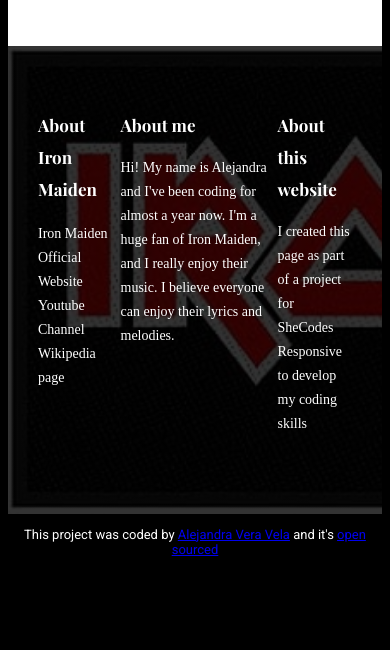
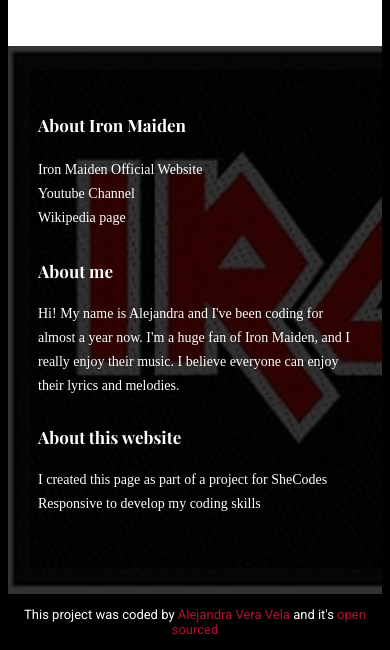
Before and after one commit to AlejandraVe/iron_maiden, a plain HTML site: page index.html in a window 390 px wide. Shown: the part 6954-7604 px from the top of the page. Before the commit the page ends 7524 px from the top, so only its background shows below. Drawn offline with nearby package versions, Linux system fonts and the light colour scheme; a web font is replaced by a local one.

Commit message:
fixed last details

```diff
--- a/src/style.css
+++ b/src/style.css
@@ -222,6 +222,15 @@
   text-align: center;
 }
 
+.final-sentence a {
+  text-decoration: none;
+  color: rgb(180, 15, 48);
+}
+
+.final-sentence a:hover {
+  color: white;
+}
+
 @media (max-width: 920px) {
   header {
     padding: 20px 0px;
@@ -262,14 +271,14 @@
 
   .grid {
     display: grid;
-    grid-template-columns: 1fr 2fr 1fr;
-    grid-gap: 8px;
+    grid-template-columns: 1fr;
+    grid-gap: 10px;
     margin: 0px 10px 0px 10px;
   }
 
   .embed {
-  width: 100%;
-  height: 152px;
+    width: 100%;
+    height: 152px;
   }
 
   footer {
```
